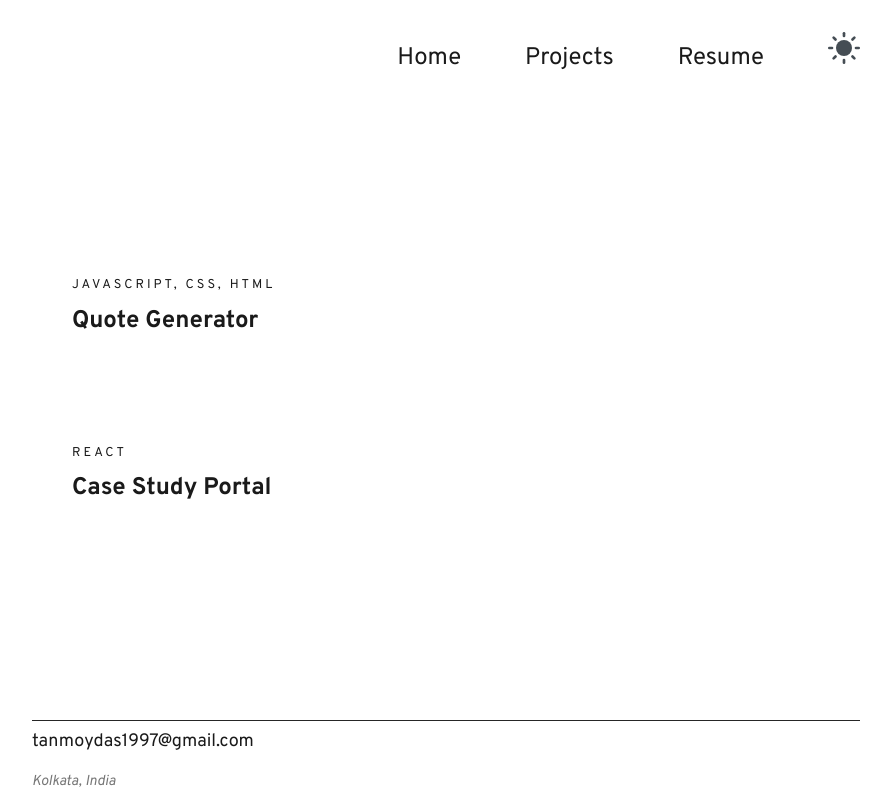
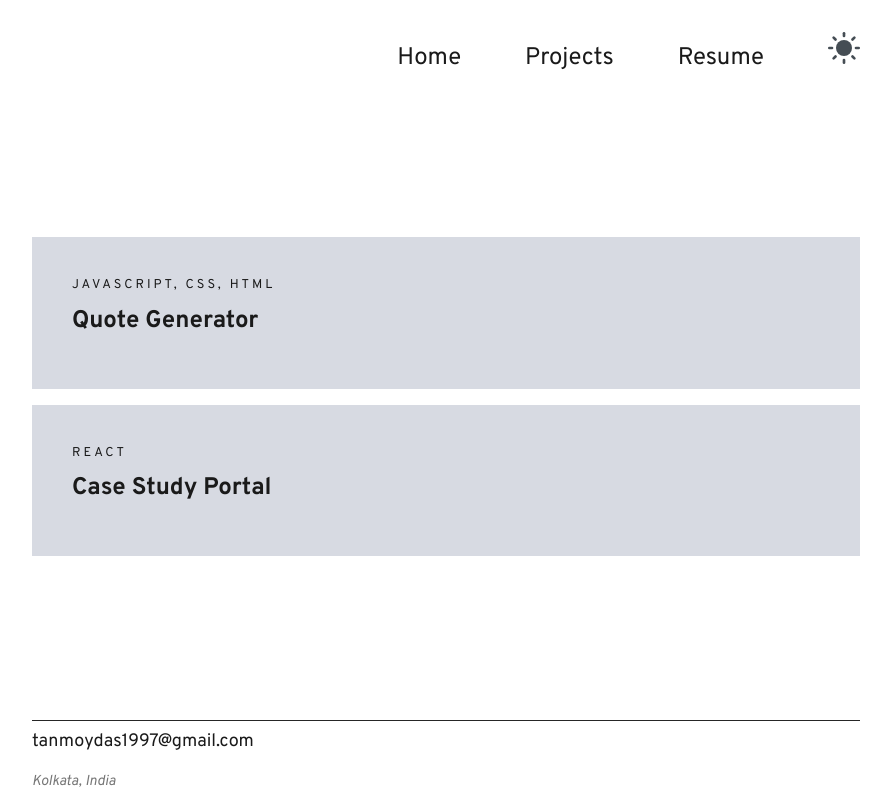
Before and after one commit to DarkHorse1997/github-portfolio, a plain HTML site: page projects.html in a window 1280 px wide. Shown: the whole page, without its empty margins (194-1085 px from the left). Drawn offline with Linux system fonts and the light colour scheme.

Commit message:
Add colors for projects page

```diff
--- a/style.css
+++ b/style.css
@@ -11,6 +11,7 @@
 	--font-color-1-transparent: #ffffff99;
 	--hover-background: #ffffff33;
 	--box-shadow-color: #ffffff4d;
+	--card-bg-color: #202022;
 
 	--width: 860px;
 	--social-button-size: 2.5rem;
@@ -243,6 +244,7 @@ footer {
 	--font-color-1-transparent: #1a1a1a99;
 	--hover-background: #1a1a1a33;
 	--box-shadow-color: #1a1a1a4d;
+	--card-bg-color: #d7dae2;
 }
 [data-theme="dark"] .theme-toggle {
 	--icon-fill: hsl(210 10% 70%);
```
